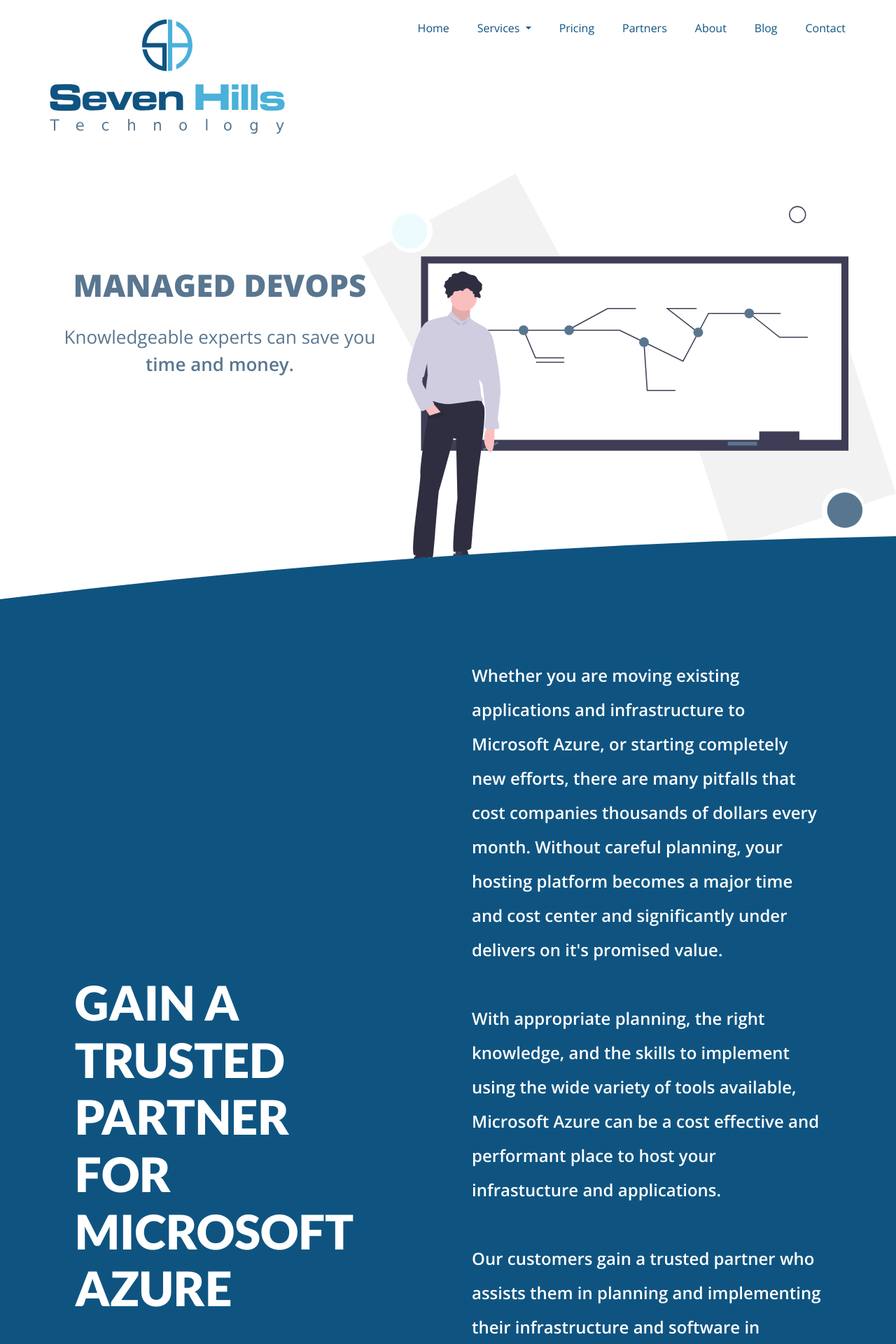
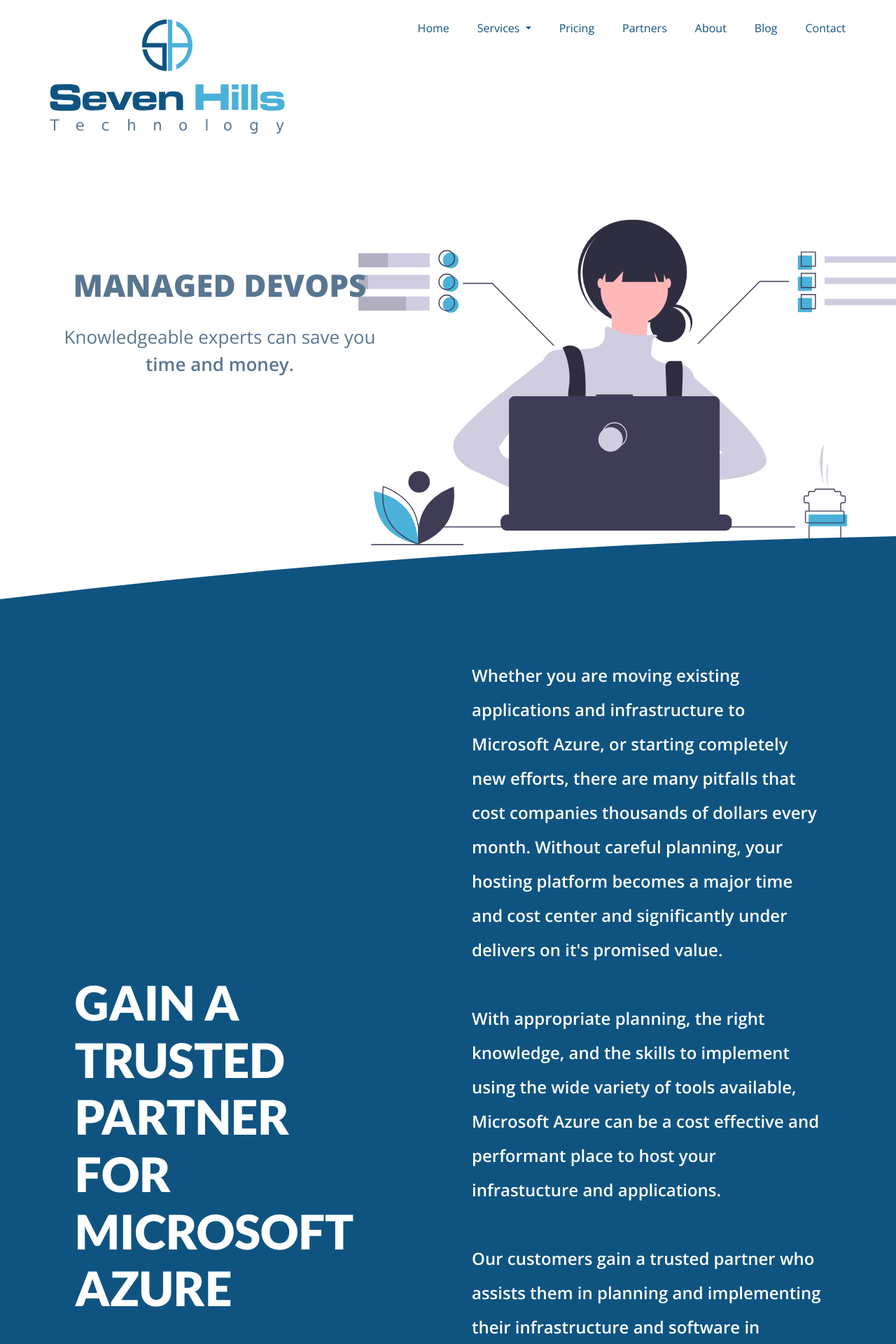
Before and after one commit to seven-hills-technology/seven-hills-technology.github.io, a Jekyll site: the page built from managed-devops.md, in a window 1280 px wide. Shown: the top 1920 px of the page at 70% size. Built offline with Jekyll 4.4.1, drawn with Linux system fonts in a browser that asks for light colours; nearby versions of some CDN libraries.

Commit message:
devops images

```diff
--- a/Gemfile
+++ b/Gemfile
@@ -30,3 +30,6 @@
 
 # Performance-booster for watching directories on Windows
 gem "wdm", "~> 0.1.0" if Gem.win_platform?
+
+
+gem "jgd", "~> 1.12"
--- a/main.scss
+++ b/main.scss
@@ -2050,12 +2050,15 @@
     &.landing-big-background.consulting {
         background: transparent url('/images/consulting-color.svg') 0% 0% no-repeat padding-box;
     }
+    &.landing-big-background.devops {
+        background: transparent url('/images/devops.svg') 0% 0% no-repeat padding-box;
+    }
     &.landing-big-background.home {
         background: transparent url('/images/home-illustration.svg') 0% 0% no-repeat padding-box;
     }
 
     &.landing-big-background {
-        &.dev, &.consulting {
+        &.dev, &.consulting, &.devops {
             background-size: 60% auto;
             min-height: 886px;
             background-position: right;
@@ -2087,7 +2090,7 @@
             }
         }
 
-        &.dev, &.consulting, &.home{
+        &.dev, &.consulting, &.devops, &.home{
             margin: 0 auto;
 
             @media(min-width: 2000px) {
--- a/managed-devops.md
+++ b/managed-devops.md
@@ -5,7 +5,7 @@
 cta_title: Let us audit your Microsoft Azure environment for cost savings.
 ---
 
-<section class="sh-landing-intro landing-big-background consulting">
+<section class="sh-landing-intro landing-big-background devops">
     <h1>Managed DevOps</h1>
     <p>Knowledgeable experts can save you <strong>time and money.</strong></p>
 </section>
@@ -40,7 +40,7 @@
                         <h2 class="large-h2">Cost <br/>Effectiveness</h2>
                         <h4 class="impact-h4">Identify wasteful spending and <strong>save money.</strong></h4>
                     </div>
-                    <img class="visible-md" style="max-width: 100%;" src="/images/risk-management.svg" alt="Risk Management" />
+                    <img class="visible-md" style="max-width: 100%;" src="/images/cost.svg" alt="Risk Management" />
                     <p>
                         Many opportunities exist for cost savings in a typical deployment on Microsoft Azure. When moving existing infrastructure to the cloud, many optimizations are missed simply because people are unaware of the options that are available to them such as automatic or timed based scaling. Additionally, as requirements change over time and new items are created, deleted, or moved, additional waste presents itself as things are not always cleaned up and monitored appropriately. Lastly, an understanding of your current utilization of hardware is important to ensure you are not over deploying and overpaying.
                     </p>
@@ -49,21 +49,21 @@
                     </p>
                 </div>
                 <div class="img-service-container right hidden-md">
-                    <img style="width: 100%" src="/images/risk-management.svg" alt="Risk Management" />
+                    <img style="width: 100%" src="/images/cost.svg" alt="Risk Management" />
                 </div>
             </div>
         </div>
         <div class="mis-child align-right">
             <div class="row-container">
                 <div class="img-service-container left hidden-md">
-                    <img style="width: 100%" src="/images/ideation.svg" alt="Innovation and Ideation" />
+                    <img style="width: 100%" src="/images/stability.svg" alt="Innovation and Ideation" />
                 </div>
                 <div class="service-container">
                     <div>
                         <h2 class="large-h2 align-right">Stability <br/>and Reliability</h2>
                         <h4 class="impact-h4 align-right"><strong>Proactive monitoring</strong> and <strong>stable deployments.</strong></h4>
                     </div>
-                    <img class="visible-md" style="max-width: 100%;" src="/images/ideation.svg" alt="Innovation and Ideation" />
+                    <img class="visible-md" style="max-width: 100%;" src="/images/stability.svg" alt="Innovation and Ideation" />
                     <p>
                         A crucial part of trusting a third party to host your critical infrastructure and applications is understanding what happens when things don't go according to plan. Microsoft Azure has outages like every service, software needs updated, security is an ever changing landscape. The most pressing concerns to mitigate risk in your infrastructure and applications are <strong>stable and highly available deployments</strong> and <strong>proactive monitoring</strong> so you know when something is not right.
                     </p>
--- a/package.json
+++ b/package.json
@@ -7,7 +7,7 @@
         "test": "echo \"Error: no test specified\" && exit 1",
         "dev": "bundle exec jekyll serve",
         "build": "bundle exec jekyll build",
-        "deploy": "jgd -n -b master -r dev"
+        "deploy": "bundle exec jgd -n -b master -r dev"
     },
     "author": "",
     "license": "ISC",
```
Also changed, not shown: Gemfile.lock, images/cost.svg (added), images/devops.svg (added), images/stability.svg (added), 1 other file.
